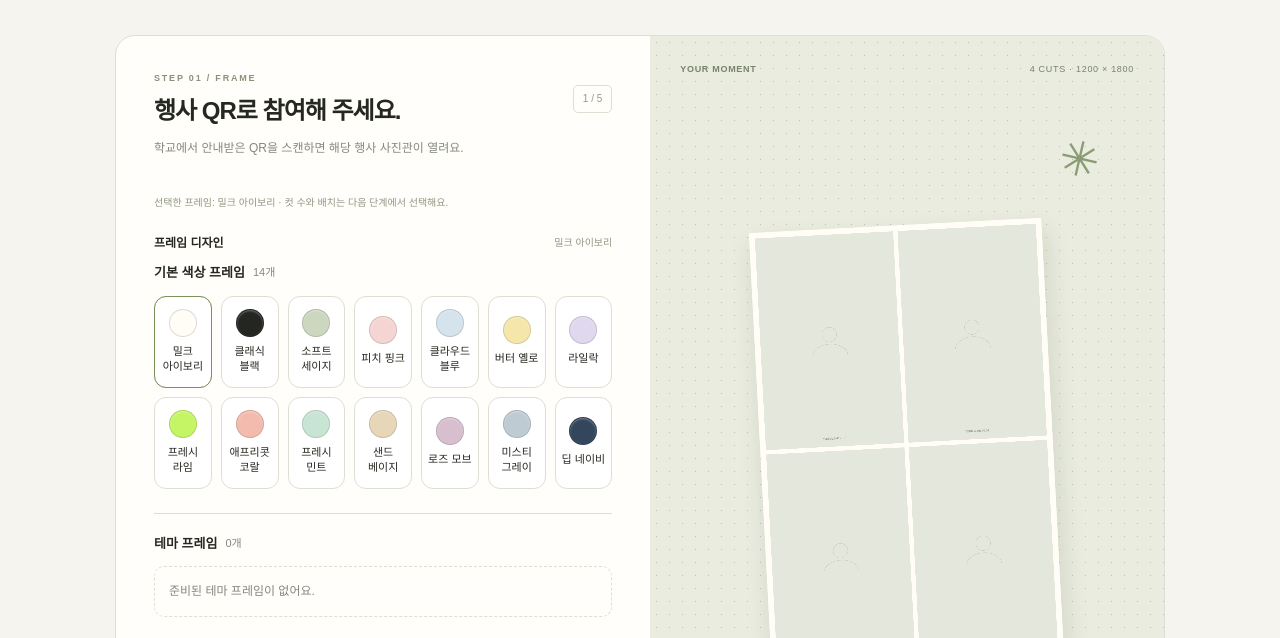
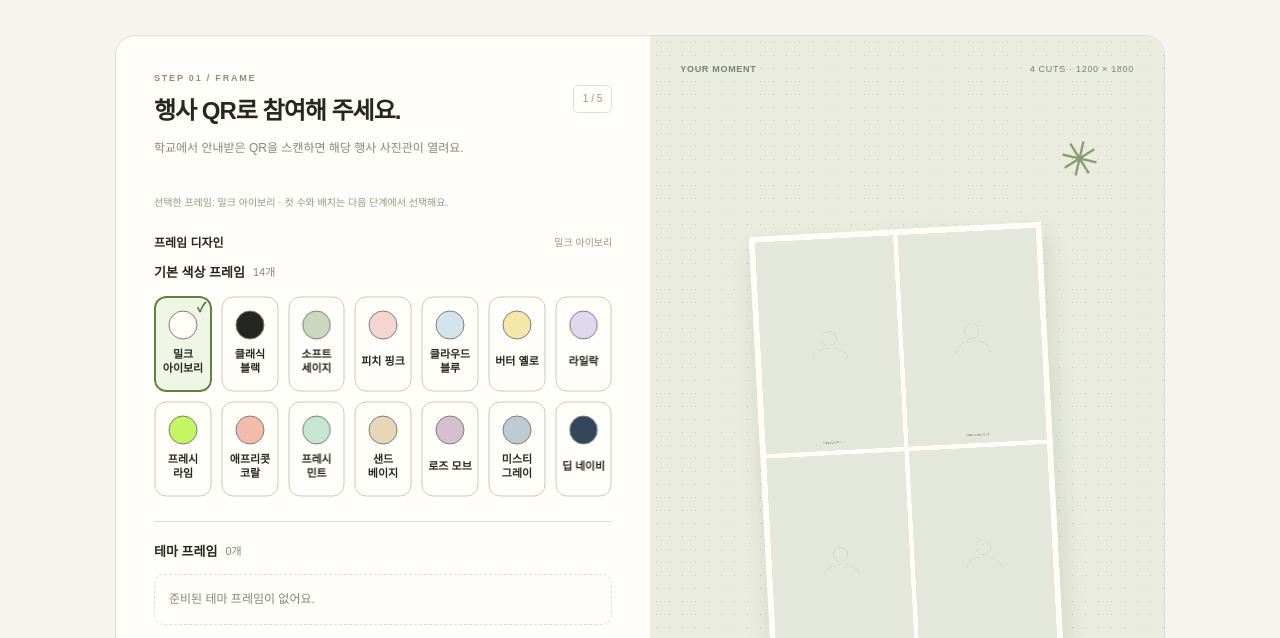
Before and after one commit to princess-chaea/school-photo, a website built with Vite: page booth.html in a window 1280 px wide. Shown: the part 156-794 px from the top of the page. Built offline with nearby package versions, Linux system fonts and the light colour scheme; some packages are replaced by stand-ins of ours.

Commit message:
Render frame choices as paired color-safe previews for forced dark browsers

```diff
--- a/app.js
+++ b/app.js
@@ -1,3 +1,4 @@
+import {observeFrameChoices,paintFrameChoice} from './frame-choice-preview.js';
 import {createJourneyHeader} from './journey-header.js';
 import {createToolPanel} from './tool-panel.js';
 import {labelCollectionButton,renderCollectionBrand} from './collection-brand.js';
@@ -37,6 +38,7 @@ let cropGesture = null;
 const editorView=createEditorView(decorationEditor,canvas,{isDecorationTarget:e=>pointers.size>0||decorationAt(e)!==null});
 const toolPanel=createToolPanel(decorationEditor,{onSelect:selectEditorTool});
 const journeyHeader=createJourneyHeader({onResize:()=>{editorView.refresh();updateCameraGeometry();}});
+observeFrameChoices($('frame-options'));
 const saveCanvas=$('save-preview');
 for(const group of [...new Set(EXPORT_FORMATS.map(f=>f.group))]){const optgroup=document.createElement('optgroup');optgroup.label=group;for(const f of EXPORT_FORMATS.filter(f=>f.group===group))optgroup.append(Object.assign(document.createElement('option'),{value:f.id,textContent:f.name}));$('export-format').append(optgroup);}
 $('export-format').value='print-4x6';
@@ -81,17 +83,15 @@ function renderChoices() {
   $('orientation-options').replaceChildren(...[['portrait','세로 구성'],['landscape','가로 구성']].map(([value,label]) => { const b = createButton(state.orientation === value ? 'selected' : '',label,()=>{state.orientation=value;state.photos.forEach(p=>{if(p){p.zoom=1;p.panX=0;p.panY=0;}});renderChoices();renderThumbnails();render();});b.setAttribute('aria-pressed',String(state.orientation===value));b.disabled=!compatibleFrame(selectedFrame,state.count,value,EXPORT_FORMATS.find(f=>f.id===$('export-format').value));return b; }));
   renderFrameGroups($('frame-options'),state.event.frames,{student:true,renderCard:(frame,index,group)=>{
     const button=createButton(`frame-option ${state.frame===index?'selected':''}`,'',async()=>{if(frame.layoutCount&&frame.layoutCount!==state.count&&state.photos.some(Boolean)&&!await confirmAction('다른 컷 수의 프레임을 선택하면 촬영한 사진과 꾸미기가 초기화돼요. 바꿀까요?'))return;if(frame.layoutCount&&frame.layoutCount!==state.count){state.decorations=[];state.selectedDeco=null;deletedDecoration=null;}state.frame=index;state.photos.forEach(p=>{if(p){p.zoom=1;p.panX=0;p.panY=0;}});renderChoices();renderThumbnails();render();});button.setAttribute('aria-pressed',String(state.frame===index));button.setAttribute('aria-label',frame.name+' 프레임 선택');
-    if(group==='base'){const dot=document.createElement('span');dot.className='palette-dot';dot.style.background=frame.bg;button.append(dot);}
-    else{
-      const sample=document.createElement('span');sample.className='color-sample frame-layout-sample';sample.style.background=frame.bg;
-      const guide=document.createElement('canvas');guide.width=160;guide.height=120;
+    let preview,repaint=()=>{};
+    if(group!=='base'){
+      const guide=document.createElement('canvas');preview=guide;guide.width=160;guide.height=120;
       const geometry=layout(frame.layoutCount||4,state.event,{frame,orientation:frame.orientation||'portrait'});
-      const paint=image=>{drawLayoutGuide(guide,geometry,{background:frame.bg,ink:frame.ink});if(image){const scale=Math.min(guide.width/geometry.width,guide.height/geometry.height),small={width:geometry.width*scale,height:geometry.height*scale,slots:geometry.slots.map(s=>({x:s.x*scale,y:s.y*scale,w:s.w*scale,h:s.h*scale}))},context=guide.getContext('2d');context.save();context.translate((guide.width-small.width)/2,(guide.height-small.height)/2);drawFrameOverlay(context,image,frame,small);context.restore();}};
-      paint(assetImages.get(frame.overlay));sample.append(guide);
-      if(frame.overlay&&!assetImages.has(frame.overlay))imageFromURL(frame.overlay).then(image=>{if(guide.isConnected)paint(image);}).catch(()=>{});
-      button.append(sample);
+      const paint=image=>{drawLayoutGuide(guide,geometry,{background:frame.bg,ink:frame.ink});if(image){const scale=Math.min(guide.width/geometry.width,guide.height/geometry.height),small={width:geometry.width*scale,height:geometry.height*scale,slots:geometry.slots.map(s=>({x:s.x*scale,y:s.y*scale,w:s.w*scale,h:s.h*scale}))},context=guide.getContext('2d');context.save();context.translate((guide.width-small.width)/2,(guide.height-small.height)/2);drawFrameOverlay(context,image,frame,small);context.restore();}repaint();};
+      paint(assetImages.get(frame.overlay));
+      if(frame.overlay&&!assetImages.has(frame.overlay))imageFromURL(frame.overlay).then(image=>{if(button.isConnected)paint(image);}).catch(()=>{});
     }
-    const label=document.createElement('span');label.textContent=frame.name;button.append(label);if(frame.layoutCount){const scope=document.createElement('small');scope.textContent=frame.layoutCount+'컷 · '+(frame.orientation==='landscape'?'가로':'세로');button.append(scope);}return button;
+    repaint=paintFrameChoice(button,frame,{selected:state.frame===index,preview});return button;
   }});
   $('frame-name').textContent = state.event.frames[state.frame].name;
   $('chosen-purpose').textContent='선택한 프레임: '+selectedFrame.name+' · '+(selectedFrame.layoutCount?selectedFrame.layoutCount+'컷 · '+(selectedFrame.orientation==='landscape'?'가로 배치':'세로 배치'):'컷 수와 배치는 다음 단계에서 선택해요.');
--- /dev/null
+++ b/frame-choice-preview.js
@@ -0,0 +1,25 @@
+// Keep each choice's ink, surface and palette in one opaque bitmap. Some browsers
+// forcibly recolor CSS text independently of its background, ignoring color-scheme.
+const painters=new WeakMap();
+export function observeFrameChoices(root){new ResizeObserver(()=>{for(const card of root.querySelectorAll('.color-safe-frame'))painters.get(card)?.();}).observe(root);}
+export function paintFrameChoice(button,frame,{selected=false,preview}={}){
+ const canvas=document.createElement('canvas');canvas.className='frame-choice-bitmap';canvas.setAttribute('aria-hidden','true');button.classList.add('color-safe-frame');
+ const text=document.createElement('span');text.className='frame-choice-accessible';text.textContent=frame.name;button.replaceChildren(canvas,text);
+ function paint(){
+  if(!button.isConnected)return;
+  const w=button.clientWidth,h=preview?150:96;if(!w)return;const scale=Math.min(3,devicePixelRatio||1);canvas.width=Math.round(w*scale);canvas.height=h*scale;canvas.style.height=h+'px';
+  const c=canvas.getContext('2d');c.scale(scale,scale);c.fillStyle=selected?'#f0f6e5':'#fffefa';c.fillRect(0,0,w,h);
+  c.strokeStyle=selected?'#607f40':'#c8ccbf';c.lineWidth=selected?2:1;c.beginPath();c.roundRect(1,1,w-2,h-2,11);c.stroke();
+  if(preview?.width&&preview?.height){const fit=Math.min((w-12)/preview.width,90/preview.height);c.drawImage(preview,(w-preview.width*fit)/2,6,preview.width*fit,preview.height*fit);}
+  else{c.beginPath();c.arc(w/2,29,14,0,Math.PI*2);c.fillStyle=frame.bg;c.fill();c.strokeStyle='#7a8172';c.lineWidth=1;c.stroke();}
+  c.font='600 11px Arial, "Malgun Gothic", sans-serif';c.textAlign='center';c.textBaseline='middle';c.fillStyle='#252820';
+  const lines=[];let line='';for(const word of frame.name.split(/\s+/)){
+   const next=line?line+' '+word:word;if(c.measureText(next).width<=w-12){line=next;continue;}
+   if(line){lines.push(line);line='';}for(const char of Array.from(word)){if(line&&c.measureText(line+char).width>w-12){lines.push(line);line='';}line+=char;}
+  }if(line)lines.push(line);
+  const y=preview?110:66;lines.slice(0,3).forEach((label,i)=>c.fillText(label,w/2,y+(i-(Math.min(3,lines.length)-1)/2)*14,w-10));
+  if(frame.layoutCount){c.font='10px Arial, "Malgun Gothic", sans-serif';c.fillText(`${frame.layoutCount}컷 · ${frame.orientation==='landscape'?'가로':'세로'}`,w/2,138,w-10);}
+  if(selected){c.fillStyle='#4b6b2f';c.font='bold 13px Arial';c.textAlign='right';c.fillText('✓',w-6,12);}
+ }
+ painters.set(button,paint);requestAnimationFrame(paint);return paint;
+}
--- a/frame-groups.css
+++ b/frame-groups.css
@@ -3,3 +3,10 @@
 @container(max-width:440px){.frame-group--base>.frame-group-grid{grid-template-columns:repeat(4,minmax(0,1fr))}.frame-group--base :is(.design-choice,.frame-option){padding-inline:3px}}
 body.booth-app .frame-group-grid .frame-option{align-items:center;text-align:center}
 body.booth-app .frame-group-grid .frame-option .palette-dot{align-self:center;margin-inline:auto}
+/* Pair the preview, label and selected border in the same image for forced dark browsers. */
+.frame-group-grid :is(.frame-option,.design-choice).color-safe-frame{display:block;position:relative;padding:0;gap:0;border:0;outline:none;background:transparent;overflow:hidden;border-radius:12px;min-height:96px}
+.color-safe-frame .frame-choice-bitmap{display:block;width:100%;height:96px;pointer-events:none}
+.frame-group:not(.frame-group--base) .color-safe-frame .frame-choice-bitmap{height:150px}
+.color-safe-frame .frame-choice-accessible{position:absolute;width:1px;height:1px;padding:0;margin:-1px;overflow:hidden;clip-path:inset(50%);white-space:nowrap}
+.frame-group-grid :is(.frame-option,.design-choice).color-safe-frame:focus-visible{outline:3px solid #607f40;outline-offset:2px}
+@media(forced-colors:active){.frame-group-grid :is(.frame-option,.design-choice).color-safe-frame{outline:1px solid ButtonText}.frame-group-grid :is(.frame-option,.design-choice).color-safe-frame[aria-pressed="true"]{outline:3px solid Highlight}}
```
Also changed, not shown: admin.js (+6 -3 lines), docs/HANDOFF.md (+8 -1 lines).
